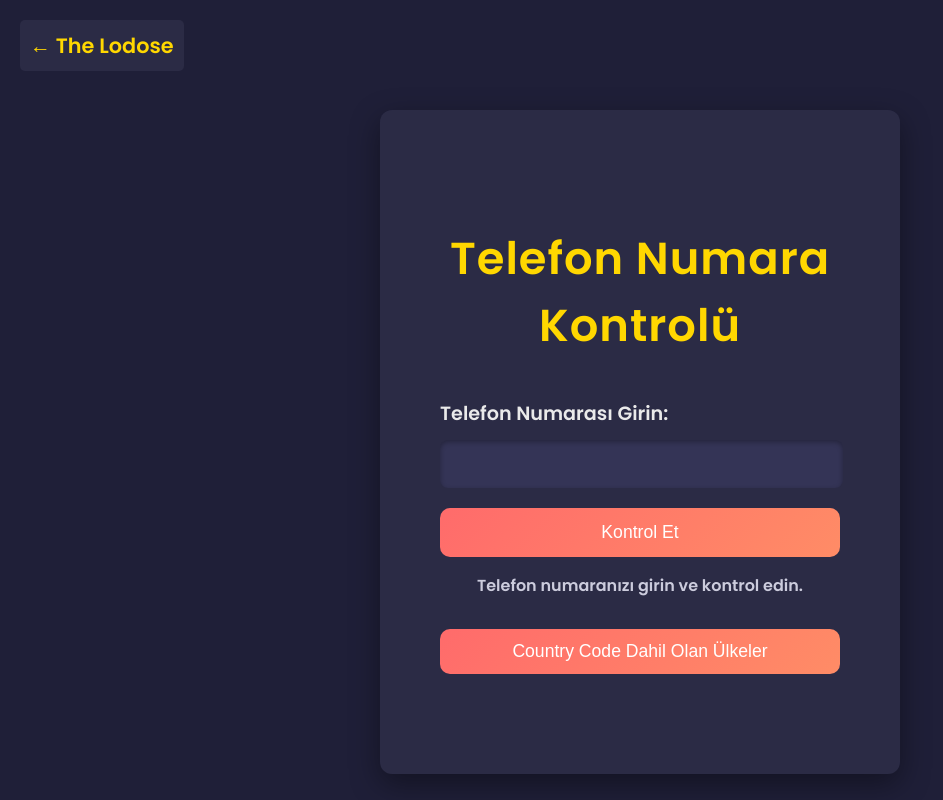
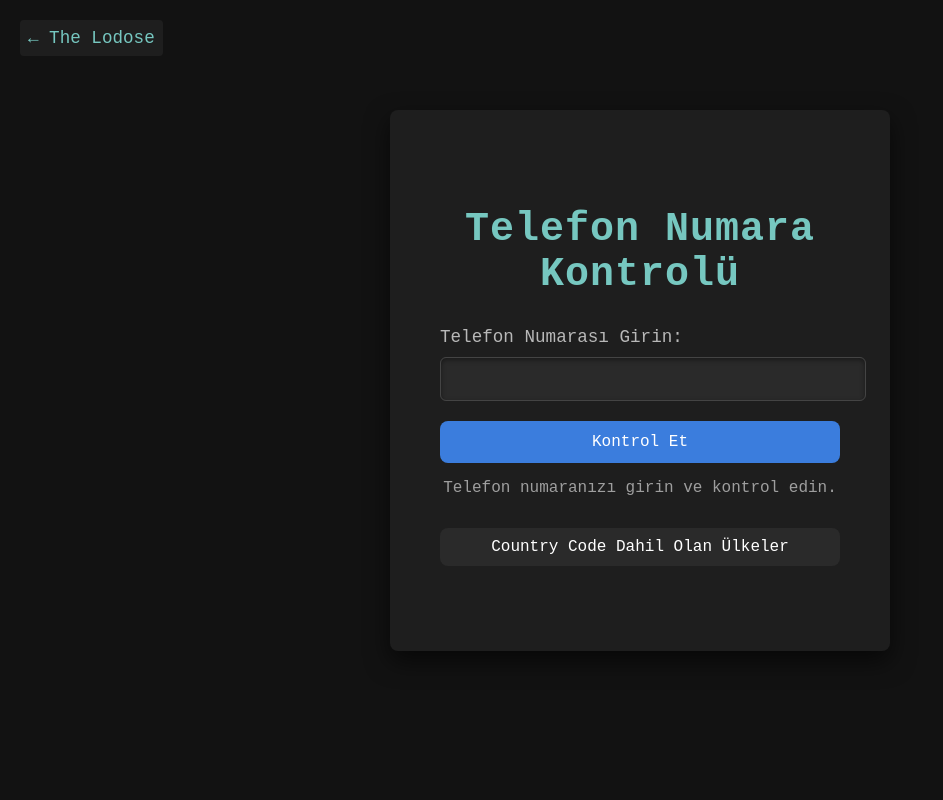
Before and after one commit to dogukankomurcu/areacodeai, a Flask app: page / in a window 1280 px wide. Shown: the whole page, without its empty margins (0-943 px from the left). Run offline with Flask 3, Linux system fonts and the light colour scheme; parts of the project's set-up code (start-up, migrations or seed data) failed here and were passed over.

Commit message:
Güncellemeleri ekle

```diff
--- a/static/css/style.css
+++ b/static/css/style.css
@@ -1,96 +1,96 @@
 /* Global Styles */
 body {
-    font-family: 'Poppins', sans-serif;
-    background-color: #1f1f38;
-    color: #ffffff;
+    font-family: 'Courier New', monospace;
+    background-color: #121212; /* Koyu arka plan */
+    color: #e5e5e5;
     margin: 0;
     padding: 0;
     display: flex;
     justify-content: center;
-    align-items: flex-start; /* Align at the top */
-    min-height: 100vh; /* Minimum height */
+    align-items: flex-start;
+    min-height: 100vh;
 }
 
 h1 {
-    font-size: 2.8rem;
+    font-size: 2.5rem;
     text-align: center;
-    color: #ffd700;
-    margin-bottom: 40px;
+    color: #76c7c0;
+    margin-bottom: 30px;
     letter-spacing: 1px;
 }
 
 form {
-    background-color: #2b2b45;
-    padding: 85px 60px;
-    border-radius: 12px;
-    box-shadow: 0 10px 30px rgba(0, 0, 0, 0.4);
+    background-color: #1e1e1e;
+    padding: 70px 50px;
+    border-radius: 8px;
+    box-shadow: 0 10px 25px rgba(0, 0, 0, 0.6);
     max-width: 400px;
     width: 100%;
-    transition: all 0.3s ease;
+    transition: transform 0.3s ease, box-shadow 0.3s ease;
     margin-top: 110px;
 }
 
 form:hover {
     transform: translateY(-5px);
-    box-shadow: 0 15px 35px rgba(0, 0, 0, 0.5);
+    box-shadow: 0 15px 30px rgba(0, 0, 0, 0.7);
 }
 
 label {
     display: block;
-    font-size: 1.2rem;
-    color: #eaeaea;
-    margin-bottom: 12px;
+    font-size: 1.1rem;
+    color: #b8b8b8;
+    margin-bottom: 10px;
 }
 
 input[type="text"] {
-    width: 375px;
-    height: 20px;
-    padding: 14px;
-    font-size: 1.1rem;
-    background-color: #343456;
+    width: 100%;
+    padding: 12px;
+    font-size: 1rem;
+    background-color: #2a2a2a;
     color: #ffffff;
-    border: none;
-    border-radius: 8px;
+    border: 1px solid #444;
+    border-radius: 6px;
     margin-bottom: 20px;
-    box-shadow: inset 0 2px 5px rgba(0, 0, 0, 0.3);
+    box-shadow: inset 0 2px 5px rgba(0, 0, 0, 0.4);
     transition: background-color 0.3s ease, box-shadow 0.3s ease;
 }
 
 input[type="text"]:focus {
-    background-color: #434372;
+    background-color: #333333;
     box-shadow: inset 0 2px 8px rgba(0, 0, 0, 0.6);
     outline: none;
 }
 
 button {
+    font-family: 'Courier New', monospace;
     width: 100%;
-    padding: 14px;
-    font-size: 1.1rem;
+    padding: 12px;
+    font-size: 1rem;
     border: none;
-    border-radius: 10px;
-    background: linear-gradient(135deg, #ff6b6b, #ff8c66);
-    color: #fff;
+    border-radius: 8px;
+    background: #3b7ddd;
+    color: #ffffff;
     cursor: pointer;
     transition: background 0.3s ease, transform 0.3s ease;
 }
 
 button:hover {
-    background: linear-gradient(135deg, #ff5a5a, #ff7859);
+    background: #3369c8;
     transform: translateY(-3px);
 }
 
 p {
     text-align: center;
-    color: #ccccdd;
+    color: #9e9e9e;
 }
 
 .country-btn {
-    background-color: #343456;
-    color: #fff;
-    padding: 12px;
-    font-size: 1.1rem;
+    background-color: #2a2a2a;
+    color: #ffffff;
+    padding: 10px;
+    font-size: 1rem;
     border: none;
-    border-radius: 10px;
+    border-radius: 8px;
     cursor: pointer;
     width: 100%;
     margin: 15px 0;
@@ -98,105 +98,93 @@ p {
 }
 
 .country-btn:hover {
-    background-color: #454572;
+    background-color: #333333;
 }
 
 .country-list {
     display: none;
     text-align: center;
     margin-top: 15px;
-    color: #fff;
-    font-size: 1.2rem;
-    max-height: none; /* Otomatik uzunluk */
-    overflow-y: hidden; /* Kaydırma çubuğunu kaldır */
-    border: 1px solid #ffd700; /* İsteğe bağlı: sınır ekleyebilirsin */
-    border-radius: 8px;
+    color: #ffffff;
+    font-size: 1rem;
+    max-height: none;
+    overflow-y: hidden;
+    border: 1px solid #76c7c0;
+    border-radius: 6px;
 }
 
 .country-list span {
     display: inline-block;
-    width: 60px;
-    height: 60px;
-    background-color: #434372;
+    width: 50px;
+    height: 50px;
+    background-color: #333333;
     margin: 5px;
-    border-radius: 5px;
+    border-radius: 4px;
     transition: background-color 0.3s ease;
-    font-size: 1.1rem;
-    line-height: 60px; /* Yatay ve dikey ortalama */
+    font-size: 0.9rem;
+    line-height: 50px;
     text-align: center;
 }
 
 .country-list span:hover {
-    background-color: #ff6b6b;
-}
-
-.country-list {
-    max-width: 640px; /* 8 öğe * (60px genişlik + 10px toplam margin) */
+    background-color: #3b7ddd;
 }
 
 .back-button {
     position: absolute;
     top: 20px;
     left: 20px;
-    font-size: 1.3rem;
-    color: #ffd700;
+    font-size: 1.1rem;
+    color: #76c7c0;
     text-decoration: none;
-    padding: 10px;
-    border-radius: 5px;
-    background-color: #2b2b45;
+    padding: 8px;
+    border-radius: 4px;
+    background-color: #1e1e1e;
     transition: background-color 0.3s ease, transform 0.3s ease;
     margin-right: 10px;
 }
 
 .back-button:hover {
-    background-color: #434372;
+    background-color: #333333;
     transform: translateX(-5px);
-}
-
-.back-button::before {
-    margin-right: 10px; /* Ok ile yazı arasındaki boşluğu arttır */
-    font-size: 1.5rem; /* Ok işaretinin boyutu */
 }
 
 /* Responsive design adjustments */
 @media screen and (max-width: 768px) {
     h1 {
-        font-size: 1.7rem; /* Başlık yazı boyutu küçültüldü */
+        font-size: 1.8rem;
     }
 
     form {
-        padding: 65px 15px; /* Formun iç boşluğu azaltıldı */
-        margin-top: 110px; /* Üstten boşluk azaltıldı */
+        padding: 55px 15px;
+        margin-top: 110px;
         text-align: center;
     }
 
     input[type="text"] {
-        width: 375px;
-        height: 10px;
+        width: 100%;
+        padding: 12px;
     }
 
     button {
-        font-size: 1rem; /* Buton yazı boyutu küçültüldü */
-        padding: 5 10px; /* Buton paddingi azaltıldı */
-        width: 200px;
+        font-size: 1rem;
+        padding: 12px;
     }
 
     .country-btn {
         font-size: 1rem;
-        padding: 10 15px;
-        width: 300px;
-        text-align: center;
-        display: inline-block;
+        padding: 10px;
+        width: 100%;
     }
 
     .back-button {
-        font-size: 1.1rem; /* Geri butonunun boyutu küçültüldü */
+        font-size: 1rem;
     }
 
     .country-list span {
-        width: 45px; /* Ülke kutucukları küçültüldü */
-        height: 45px;
-        font-size: 1rem;
-        line-height: 45px;
+        width: 40px;
+        height: 40px;
+        font-size: 0.9rem;
+        line-height: 40px;
     }
 }
```
Also changed, not shown: static/css/result.css (+22 -22 lines).
